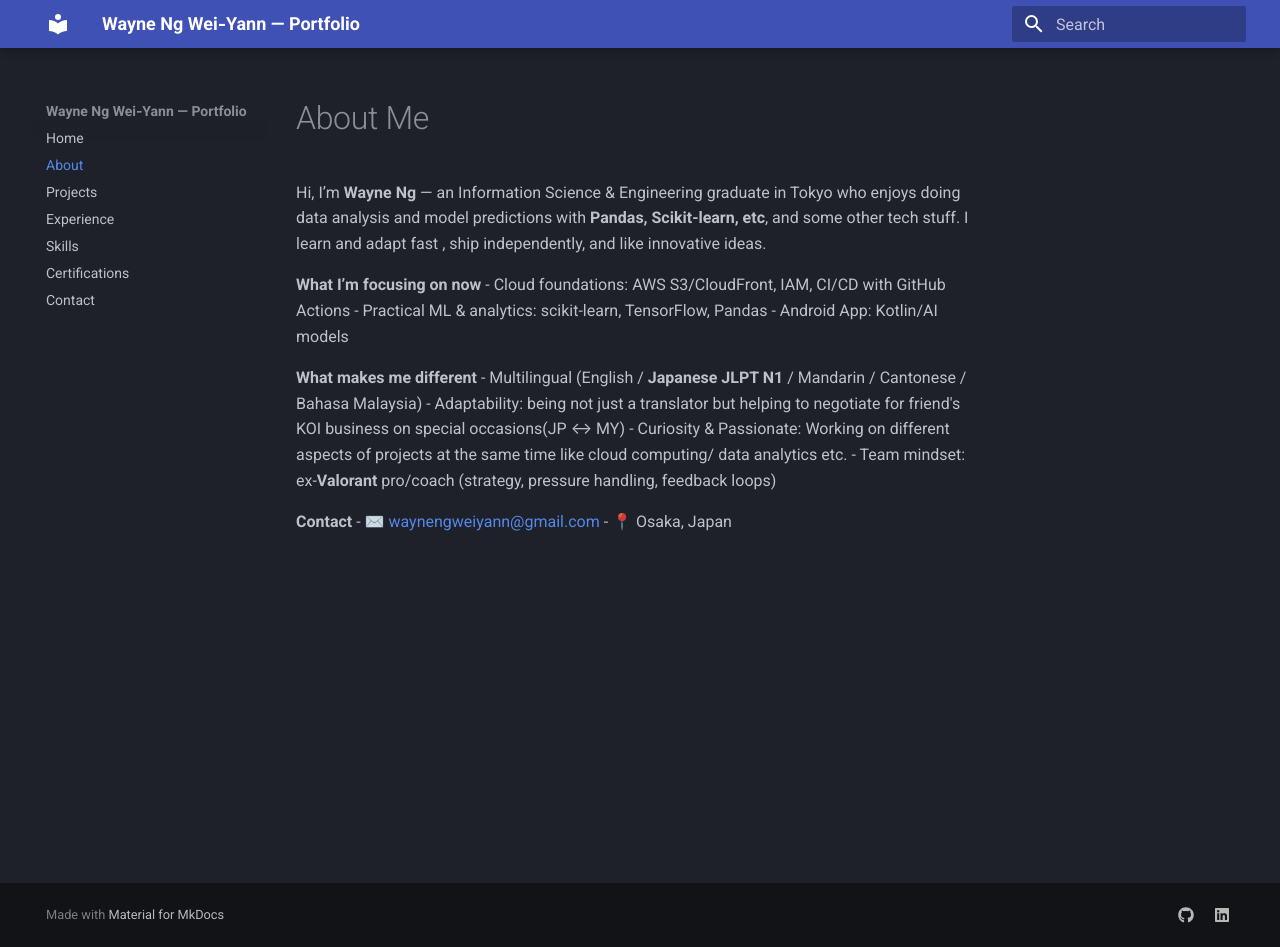
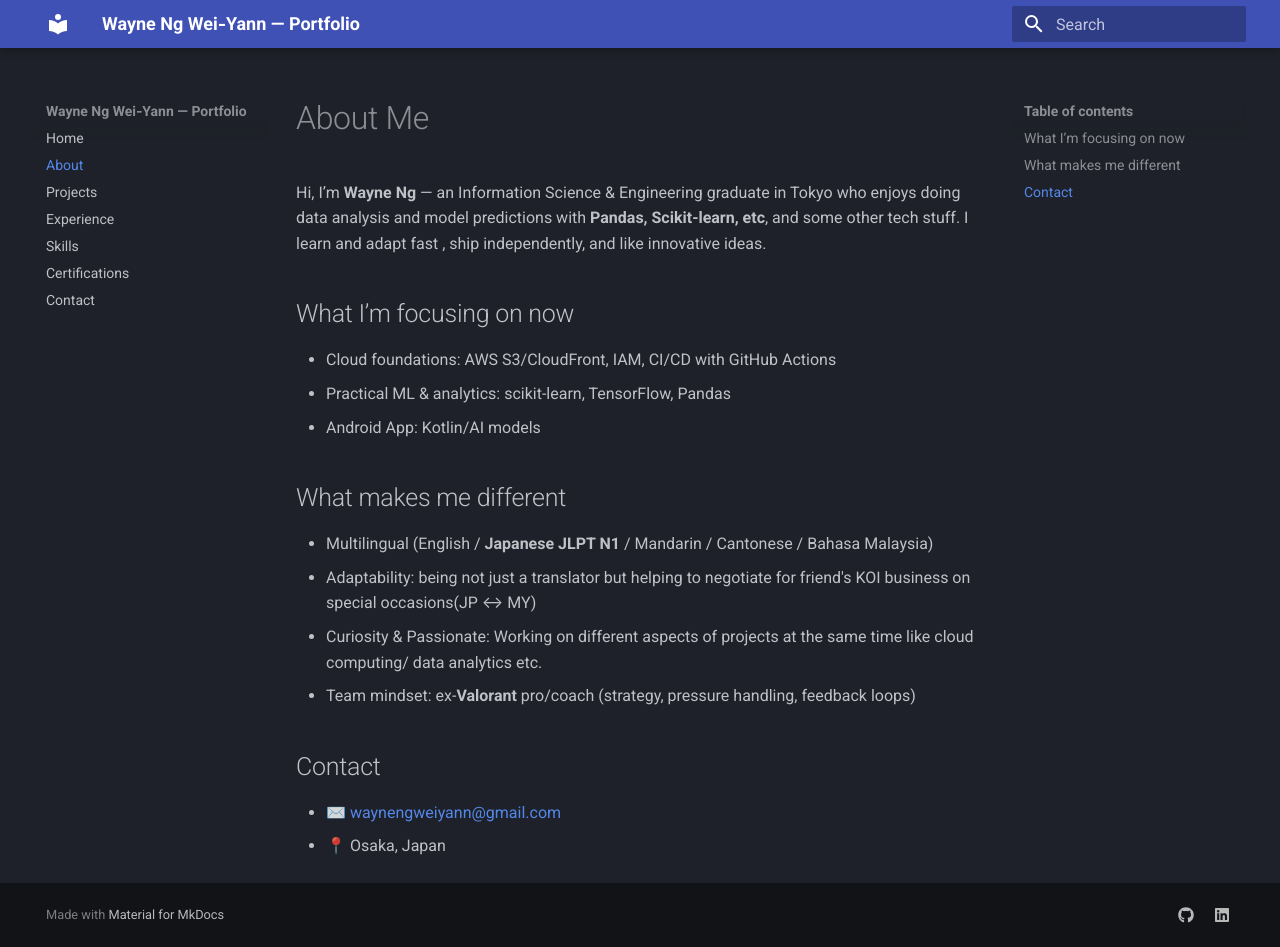
Before and after one commit to wayneng1998/wayne-portfolio, an MkDocs documentation site: the page built from docs/about.md, in a window 1280 px wide and 947 px high. Built offline with MkDocs 1.6.1 and Material for MkDocs 9.7.7, drawn with Linux system fonts in a browser that asks for light colours.

Commit message:
Update portfolio content

```diff
--- a/docs/about.md
+++ b/docs/about.md
@@ -6,17 +6,17 @@
 
 Hi, I’m **Wayne Ng** — an Information Science & Engineering graduate in Tokyo who enjoys doing data analysis and model predictions with **Pandas, Scikit-learn, etc**, and some other tech stuff. I learn and adapt fast , ship independently, and like innovative ideas.
 
-**What I’m focusing on now**
+## What I’m focusing on now
 - Cloud foundations: AWS S3/CloudFront, IAM, CI/CD with GitHub Actions
 - Practical ML & analytics: scikit-learn, TensorFlow, Pandas
 - Android App: Kotlin/AI models
 
-**What makes me different**
+## What makes me different
 - Multilingual (English / **Japanese JLPT N1** / Mandarin / Cantonese / Bahasa Malaysia)
 - Adaptability: being not just a translator but helping to negotiate for friend's KOI business on special occasions(JP ↔ MY)
 - Curiosity & Passionate: Working on different aspects of projects at the same time like cloud computing/ data analytics etc.
 - Team mindset: ex-**Valorant** pro/coach (strategy, pressure handling, feedback loops)
 
-**Contact**
+## Contact
 - ✉️ [waynengweiyann@gmail.com](mailto:waynengweiyann@gmail.com)
 - 📍 Osaka, Japan
--- a/mkdocs.yml
+++ b/mkdocs.yml
@@ -29,7 +29,8 @@
     - icon: fontawesome/brands/github
       link: https://github.com/wayneng1998
     - icon: fontawesome/brands/linkedin
-      link: https://www.linkedin.com/in/wayne-ng (update)
+      link: https://www.linkedin.com/in/wayne-ng-090143294/
+
 markdown_extensions:
   - admonition
   - toc:
```
Also changed, not shown: docs/contact.md (+1 -1 lines).
